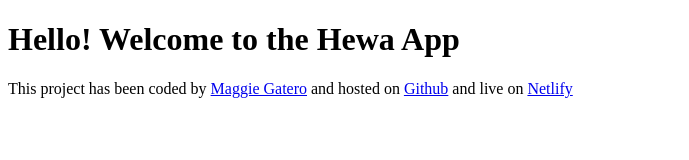
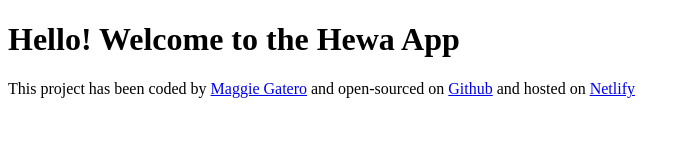
Before and after one commit to maggiew254/Hewa, a plain HTML site: page index.html in a window 1280 px wide. Shown: the whole page, without its empty margins (0-689 px from the left). Drawn offline with Linux system fonts and the light colour scheme.

Commit message:
Updated footer

```diff
--- a/index.html
+++ b/index.html
@@ -11,11 +11,11 @@
   <footer>
     This project has been coded by
     <a href="https://github.com/maggiew254" target="_blank"> Maggie Gatero</a>
-    and hosted on
+    and open-sourced on
     <a href="https://github.com/maggiew254?tab=repositories" target="_blank">
       Github</a
     >
-    and live on
+    and hosted on
     <a href="https://hewaapp.netlify.app/" target="_blank">Netlify</a>
   </footer>
 </html>
```
